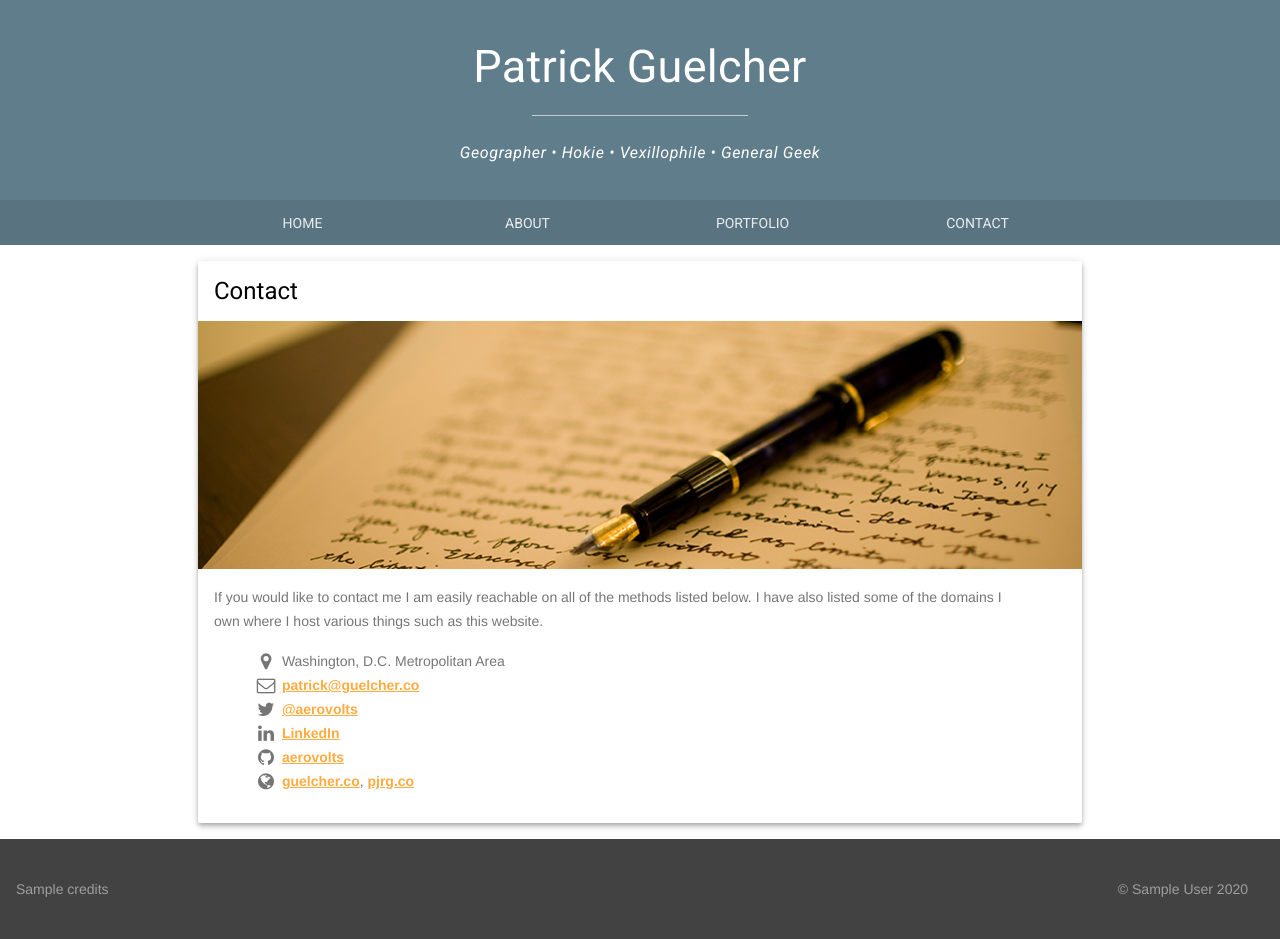
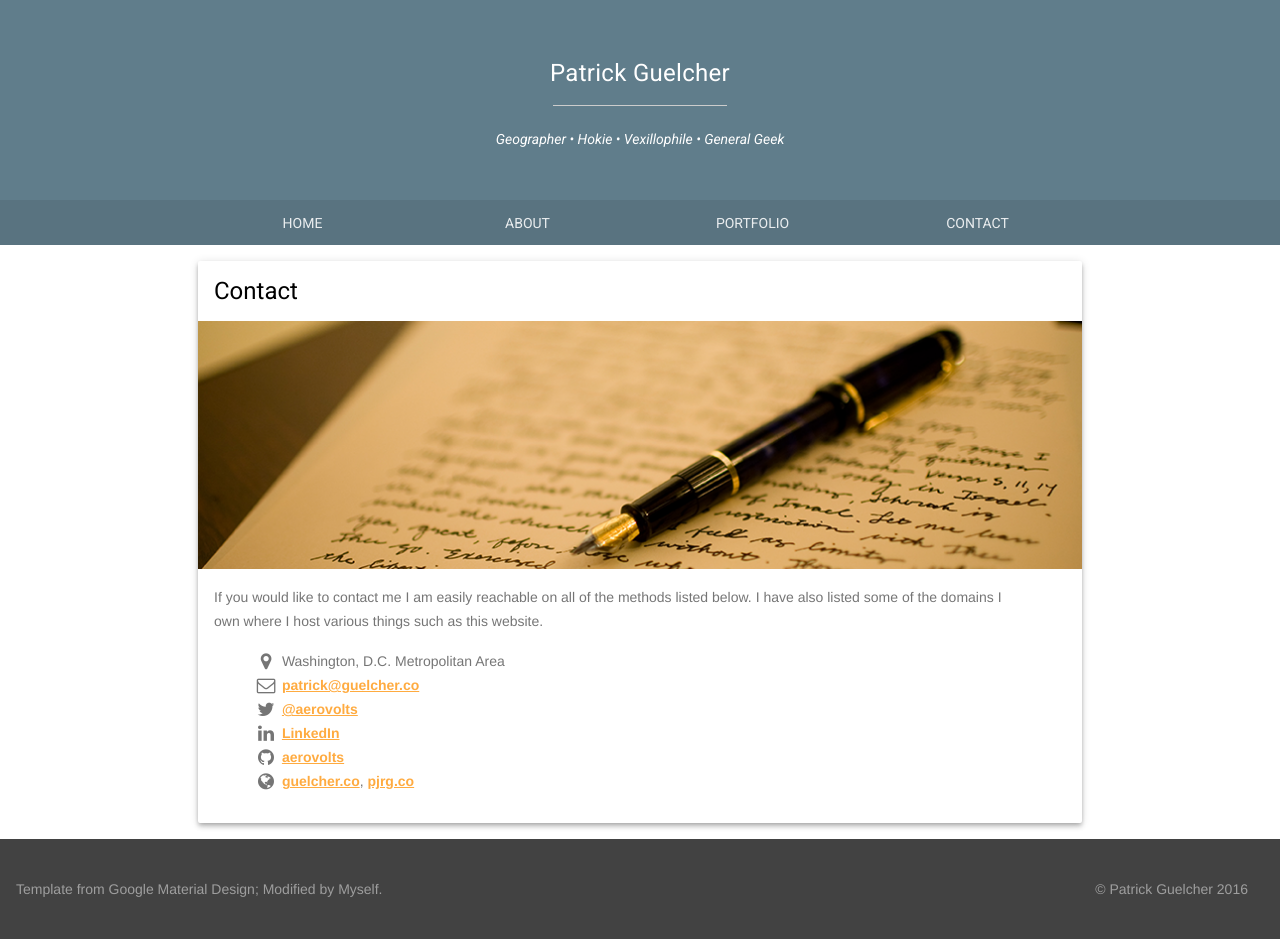
Before and after one commit to aerovolts/patrick.guelcher.co, a Flask app: template templates/pages/contact.html in a window 1280 px wide. Run offline with Flask 2, Linux system fonts and the light colour scheme; the template is opened without the code that fills it: most values are stand-ins (such as "Sample title", 1, 10 or a date in 2020); some libraries are stand-ins or nearby versions.

Commit message:
Design scheme overhaul

```diff
--- a/main.py
+++ b/main.py
@@ -1,34 +1,27 @@
 from flask import Flask, render_template
 
 app = Flask(__name__)
-
-author = 'Patrick Guelcher'
-year = '2016'
-credits = 'Template from Google Material Design; Modified by Myself.'
+app.config.from_object(__name__)
 
 @app.route('/')
 def home():
-    title = 'Patrick Guelcher'
-    description = 'The home of Patrick Guelcher on the internet.'
-    return render_template('pages/index.html', author=author, year=year, credits=credits, title=title, description=description)
+    description = 'The home of Patrick Guelcher on the internet. This personal website contains a blog and portfolio.'
+    return render_template('pages/index.html', description=description)
 
 @app.route('/about')
 def about():
-    title = 'Patrick Guelcher'
-    description = 'About the author of this portfolio website Patrick Guelcher.'
-    return render_template('pages/about.html', author=author, year=year, credits=credits, title=title, description=description)
+    description = 'About the author of this website and portfolio Patrick Guelcher.'
+    return render_template('pages/about.html', description=description)
 
 @app.route('/contact')
 def contact():
-    title = 'Contact Me | Patrick Guelcher'
     description = 'A listing of methods for contacting the website author Patrick Guelcher.'
-    return render_template('pages/contact.html', author=author, year=year, credits=credits, title=title, description=description)
+    return render_template('pages/contact.html', description=description)
 
 @app.route('/portfolio')
 def portfolio():
-    title = 'Portfolio | Patrick Guelcher'
     description = 'A portfolio of cartographic products produced by Patrick Guelcher in various software packages.'
-    return render_template('pages/portfolio.html', author=author, year=year, credits=credits, title=title, description=description)
+    return render_template('pages/portfolio.html', description=description)
 
 def main():
     app.run()
--- a/static/css/style.css
+++ b/static/css/style.css
@@ -1,4 +1,14 @@
 /* CUSTOM CSS */
+
+::-webkit-scrollbar {
+    -webkit-appearance: none;
+    width: 7px;
+}
+::-webkit-scrollbar-thumb {
+    border-radius: 4px;
+    background-color: rgba(0,0,0,.5);
+    -webkit-box-shadow: 0 0 1px rgba(255,255,255,.5);
+}
 
 .contact-link {
   font-weight: 600;
@@ -48,17 +58,27 @@
 }
 
 .portfolio-logo {
+  font-size: 14px;
+  text-align: center;
+  font-weight: 300;
+  /*
   background: url(../img/logo.png) 50% no-repeat;
   background-size: cover;
   height: 150px;
   width: 150px;
   margin: auto auto 10px;
+  */
 }
 
 .is-compact .portfolio-logo {
+  /*
   height: 50px;
   width: 50px;
   margin-top: 7px;
+  */
+  font-size: 10px;
+  text-align: center;
+  font-weight: 100;
 }
 
 .portfolio-navigation-row {
--- a/templates/_base.html
+++ b/templates/_base.html
@@ -1,19 +1,55 @@
 <!DOCTYPE html>
 <html lang="en">
   <head>
-    {% block head %}{% endblock %}
+    <link rel="icon" href="{{ url_for('static', filename='img/favicon.ico') }}" type="image/x-icon">
+
+    <link rel="stylesheet" href="https://code.getmdl.io/1.1.3/material.blue_grey-orange.min.css" />
+    <link rel="stylesheet" href="https://fonts.googleapis.com/icon?family=Material+Icons">
+    <link rel="stylesheet" href="https://fonts.googleapis.com/css?family=Roboto:regular,bold,italic,thin,light,bolditalic,black,medium&amp;lang=en">
+    <link rel="stylesheet" href="https://maxcdn.bootstrapcdn.com/font-awesome/4.5.0/css/font-awesome.min.css">
+    <link rel="stylesheet" href="{{ url_for('static', filename='css/style.css') }}" type="text/css">
+
+    <script src="https://ajax.googleapis.com/ajax/libs/jquery/2.2.2/jquery.min.js"></script>
+    <script src="https://code.getmdl.io/1.1.3/material.min.js"></script>
+
+    <script>
+      (function(i,s,o,g,r,a,m){i['GoogleAnalyticsObject']=r;i[r]=i[r]||function(){
+      (i[r].q=i[r].q||[]).push(arguments)},i[r].l=1*new Date();a=s.createElement(o),
+      m=s.getElementsByTagName(o)[0];a.async=1;a.src=g;m.parentNode.insertBefore(a,m)
+      })(window,document,'script','//www.google-analytics.com/analytics.js','ga');
+
+      ga('create', 'UA-71914461-3', 'auto');
+      ga('send', 'pageview');
+    </script>
+
+    <meta name="viewport" content="width=device-width, initial-scale=1.0, minimum-scale=1.0"/>
+    <meta charset="utf-8"/>
+    <meta name="theme-color" content="#607D8B">
+    <meta name="author" content="Patrick Guelcher"/>
+    <meta name="description" content="{{ description }}"/>
+
+    <title>{% block title %}{% endblock %}</title>
   </head>
   <body>
     <div class="mdl-layout mdl-js-layout mdl-layout--fixed-header">
       {% block nav %}{% endblock %}
-
       <main class="mdl-layout__content">
         <div class="mdl-grid portfolio-max-width">
           {% block content %}{% endblock %}
         </div>
-        {% block footer %}{% endblock %}
+        <footer id="footer" class="mdl-mini-footer">
+          <div class="mdl-mini-footer__left-section">
+            <div class="mdl-logo">
+              Template from Google Material Design; Modified by Myself.
+            </div>
+          </div>
+          <div class="mdl-mini-footer__right-section">
+            <ul class="mdl-mini-footer__link-list">
+              <li>© <a href="https://twitter.com/aerovolts">Patrick Guelcher</a> 2016</li>
+            </ul>
+          </div>
+        </footer>
       </main>
-
     </div>
   </body>
 </html>
--- a/templates/_footer.html
+++ /dev/null
@@ -1,10 +0,0 @@
-<footer class="mdl-mini-footer">
-  <div class="mdl-mini-footer__left-section">
-    <div class="mdl-logo">{{ credits }}</div>
-  </div>
-  <div class="mdl-mini-footer__right-section">
-    <ul class="mdl-mini-footer__link-list">
-      <li>© <a href="https://twitter.com/aerovolts">{{ author }}</a> {{ year }}</li>
-    </ul>
-  </div>
-</footer>
--- a/templates/_head.html
+++ /dev/null
@@ -1,28 +0,0 @@
-<link rel="icon" href="{{ url_for('static', filename='img/favicon.ico') }}" type="image/x-icon">
-
-<link rel="stylesheet" href="https://code.getmdl.io/1.1.3/material.blue_grey-orange.min.css" />
-<link rel="stylesheet" href="https://fonts.googleapis.com/icon?family=Material+Icons">
-<link rel="stylesheet" href="https://fonts.googleapis.com/css?family=Roboto:regular,bold,italic,thin,light,bolditalic,black,medium&amp;lang=en">
-<link rel="stylesheet" href="https://maxcdn.bootstrapcdn.com/font-awesome/4.5.0/css/font-awesome.min.css">
-<link rel="stylesheet" href="{{ url_for('static', filename='css/style.css') }}" type="text/css">
-
-<script src="https://ajax.googleapis.com/ajax/libs/jquery/2.2.2/jquery.min.js"></script>
-<script src="https://code.getmdl.io/1.1.3/material.min.js"></script>
-
-<script>
-  (function(i,s,o,g,r,a,m){i['GoogleAnalyticsObject']=r;i[r]=i[r]||function(){
-  (i[r].q=i[r].q||[]).push(arguments)},i[r].l=1*new Date();a=s.createElement(o),
-  m=s.getElementsByTagName(o)[0];a.async=1;a.src=g;m.parentNode.insertBefore(a,m)
-  })(window,document,'script','//www.google-analytics.com/analytics.js','ga');
-
-  ga('create', 'UA-71914461-3', 'auto');
-  ga('send', 'pageview');
-</script>
-
-<meta name="viewport" content="width=device-width, initial-scale=1.0, minimum-scale=1.0"/>
-<meta charset="utf-8"/>
-<meta name="theme-color" content="#607D8B">
-<meta name="author" content="{{ author }}"/>
-<meta name="description" content="{{ description }}"/>
-
-<title>{{ title }}</title>
--- a/templates/_nav.html
+++ b/templates/_nav.html
@@ -12,16 +12,17 @@ jQuery(function($) {
 <header class="mdl-layout__header mdl-layout__header--waterfall portfolio-header">
   <div class="mdl-layout__header-row portfolio-logo-row">
     <span class="mdl-layout__title">
-      <span class="mdl-layout__title"><h2><a style="text-decoration:none; color:#FFFFFF;" href="/">Patrick Guelcher</a></h2></span>
+      <div class="portfolio-logo">
+        <h4><a style="text-decoration:none; color:#FFFFFF;" href="/">Patrick Guelcher</a></h4>
+      </div>
       <hr style="width: 60%; margin: auto;">
-      <h6 style="font-style: italic;">Geographer • Hokie • Vexillophile • General Geek</h6>
+      <span class="mdl-layout__title" style="font-style: italic; padding-top: 20px;"><p>Geographer • Hokie • Vexillophile • General Geek</p></span>
     </span>
   </div>
   <div class="mdl-layout__header-row portfolio-navigation-row mdl-layout--large-screen-only">
     <nav id="nav" class="mdl-navigation mdl-typography--body-1-force-preferred-font">
       <a class="mdl-navigation__link" href="/">Home</a>
       <a class="mdl-navigation__link" href="/about">About</a>
-      <!-- <a class="mdl-navigation__link" href="/blog">Blog</a> -->
       <a class="mdl-navigation__link" href="/portfolio">Portfolio</a>
       <a class="mdl-navigation__link" href="/contact">Contact</a>
     </nav>
@@ -31,7 +32,6 @@ jQuery(function($) {
   <nav id="nav" class="nav mdl-navigation mdl-typography--body-1-force-preferred-font">
     <a class="mdl-navigation__link" href="/">Home</a>
     <a class="mdl-navigation__link" href="/about">About</a>
-    <!-- <a class="mdl-navigation__link" href="/blog">Blog</a> -->
     <a class="mdl-navigation__link" href="/portfolio">Portfolio</a>
     <a class="mdl-navigation__link" href="/contact">Contact</a>
   </nav>
--- a/templates/pages/about.html
+++ b/templates/pages/about.html
@@ -1,8 +1,8 @@
 {% extends "_base.html" %}
 
-{% block head %}{% include "_head.html" %}{% endblock %}
+{% block nav %}{% include "_nav.html" %}{% endblock %}
 
-{% block nav %}{% include "_nav.html" %}{% endblock %}
+{% block title %}About Me | Patrick Guelcher{% endblock %}
 
 {% block content %}
 <div class="mdl-cell mdl-cell--12-col mdl-card mdl-shadow--4dp">
@@ -90,5 +90,3 @@
   </div>
 </div>
 {% endblock %}
-
-{% block footer %}{% include "_footer.html" %}{% endblock %}
--- a/templates/pages/contact.html
+++ b/templates/pages/contact.html
@@ -1,11 +1,11 @@
 {% extends "_base.html" %}
-
-{% block head %}{% include "_head.html" %}{% endblock %}
 
 {% block nav %}{% include "_nav.html" %}{% endblock %}
 
+{% block title %}Contact Me | Patrick Guelcher{% endblock %}
+
 {% block content %}
-<div class="portfolio-contact">
+<div id="testA" class="portfolio-contact">
   <div class="mdl-cell mdl-cell--12-col mdl-card mdl-shadow--4dp">
     <div class="mdl-card__title">
       <h2 class="mdl-card__title-text">Contact</h2>
@@ -29,5 +29,3 @@
   </div>
 </div>
 {% endblock %}
-
-{% block footer %}{% include "_footer.html" %}{% endblock %}
--- a/templates/pages/portfolio.html
+++ b/templates/pages/portfolio.html
@@ -1,8 +1,8 @@
 {% extends "_base.html" %}
 
-{% block head %}{% include "_head.html" %}{% endblock %}
+{% block nav %}{% include "_nav.html" %}{% endblock %}
 
-{% block nav %}{% include "_nav.html" %}{% endblock %}
+{% block title %}Portfolio | Patrick Guelcher{% endblock %}
 
 {% block content %}
   <!-- Thumbnails are 250px W 190px H -->
@@ -79,5 +79,3 @@
     </div>
   </div>
 {% endblock %}
-
-{% block footer %}{% include "_footer.html" %}{% endblock %}
--- a/wsgi.py
+++ b/wsgi.py
@@ -1,4 +1,4 @@
-from main import app
+from main import main
 
 if __name__ == "__main__":
-     app.run()
+     main()
```
Also changed, not shown: templates/pages/index.html (+3 -4 lines). Lines whose indentation alone changed are shown as unchanged.
